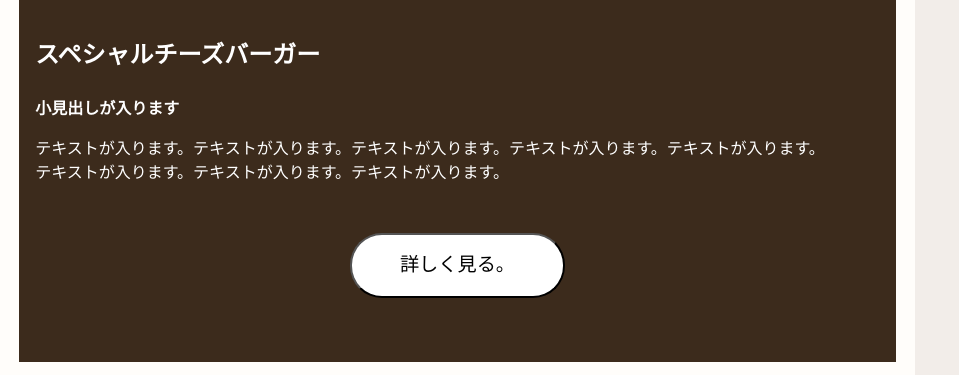
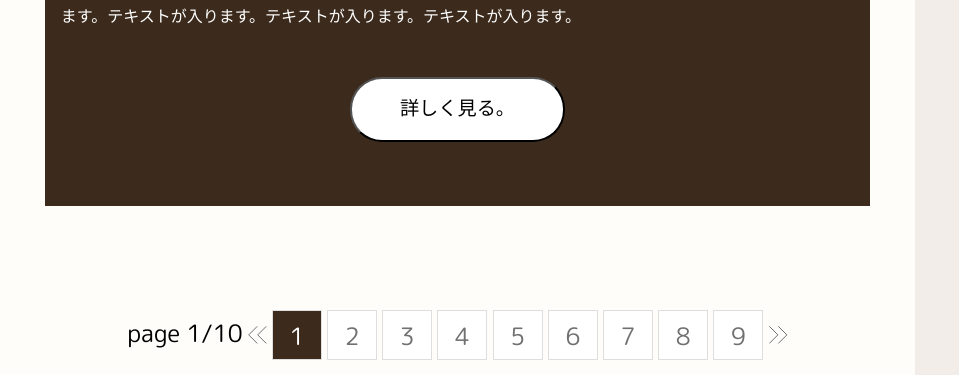
Before and after one commit to tenpei999/Hamburger, a PHP site: page /archive.html in a window 1280 px wide. Shown: the part 3424-3799 px from the top of the page, without its empty margins (0-959 px from the left). Run offline with PHP 8.4, Linux system fonts and the light colour scheme; some libraries are stand-ins or nearby versions.

Commit message:
archive mainvisual

```diff
--- a/archive.html
+++ b/archive.html
@@ -40,7 +40,7 @@
                       <a href="#">ハンバーガー</a>
                     </li>
                     <li>
-                      <a href="#">チーズバーガー</a>
+                      <a href="archive.html">チーズバーガー</a>
                     </li>
                     <li>
                       <a href="#">テリヤキバーガー</a>
@@ -220,7 +220,54 @@
             </div>
             <!-- スペシャルチーズバーガー -->
           </div>
+          <nav>
+            <ul class="c-pagination">
+              <li>
+                <p>page 1/10</p>
+              </li>
+              <li class="c-pagination--prev">
+                <a href="#">
+                  <img src="img/prev.png">
+                  <p>前へ</p>
+                </a>
+              </li>
+              <li class="c-pagination--no this">
+                <a href="#">1</a>
+              </li>
+              <li class="c-pagination--no">
+                <a href="#">2</a>
+              </li>
+              <li class="c-pagination--no">
+                <a href="#">3</a>
+              </li>
+              <li class="c-pagination--no">
+                <a href="#">4</a>
+              </li>
+              <li class="c-pagination--no">
+                <a href="#">5</a>
+              </li>
+              <li class="c-pagination--no">
+                <a href="#">6</a>
+              </li>
+              <li class="c-pagination--no">
+                <a href="#">7</a>
+              </li>
+              <li class="c-pagination--no">
+                <a href="#">8</a>
+              </li>
+              <li class="c-pagination--no">
+                <a href="#">9</a>
+              </li>
+              <li class="c-pagination--next">
+                <a href="#">
+                  <img src="img/next.png">
+                  <p>次へ</p>
+                </a>
+              </li>
+            </ul>
+          </nav>
         </div>
+        <!-- pages -->
 
       </main>
 
--- a/css/style.css
+++ b/css/style.css
@@ -261,6 +261,22 @@ input, button, textarea, select {
 .l-contents_pages {
   padding: 1rem 1.2rem 1rem 1.2rem;
 }
+@media screen and (min-width: 820px) {
+  .l-contents_pages {
+    padding: 1rem 2.8rem;
+  }
+}
+.l-contents_pages .c-contents_pages__title {
+  font-size: 1.8rem;
+  padding-top: 1rem;
+  padding-bottom: 1.2rem;
+}
+.l-contents_pages .c-contents_pages__text {
+  font-size: 1.1rem;
+  line-height: 1.5rem;
+  padding-right: 1rem;
+  padding-bottom: 1rem;
+}
 
 .l-about {
   width: 100%;
@@ -481,6 +486,79 @@ input, button, textarea, select {
 .c-card__btn {
   background-color: #ffffff;
   border-radius: 2rem;
+}
+
+.c-pagination {
+  font-size: 1.5rem;
+  display: flex;
+  justify-content: space-between;
+  padding: 3rem 5.3% 1rem 5.3%;
+}
+@media screen and (min-width: 820px) {
+  .c-pagination {
+    padding: 5rem 10% 0 10%;
+  }
+}
+.c-pagination li:first-child {
+  display: none;
+}
+@media screen and (min-width: 820px) {
+  .c-pagination li:first-child {
+    display: block;
+    padding-top: 5px;
+  }
+}
+.c-pagination--prev a, .c-pagination--next a, .c-pagination--no a {
+  display: flex;
+  flex-direction: row;
+}
+.c-pagination--prev a:hover, .c-pagination--next a:hover, .c-pagination--no a:hover {
+  background-color: rgba(0, 0, 0, 0.3);
+}
+.c-pagination--prev a p, .c-pagination--next a p, .c-pagination--no a p {
+  padding-left: 1rem;
+  font-weight: 10;
+  color: #707070;
+}
+@media screen and (min-width: 820px) {
+  .c-pagination--prev a p, .c-pagination--next a p, .c-pagination--no a p {
+    display: none;
+  }
+}
+@media screen and (min-width: 820px) {
+  .c-pagination--prev a img, .c-pagination--next a img, .c-pagination--no a img {
+    padding-top: 1rem;
+  }
+}
+.c-pagination--next a {
+  flex-direction: row-reverse;
+}
+.c-pagination--next p {
+  padding-right: 1rem;
+}
+.c-pagination--no {
+  display: none;
+}
+@media screen and (min-width: 820px) {
+  .c-pagination--no {
+    display: block;
+  }
+  .c-pagination--no a {
+    font-weight: 10;
+    color: #707070;
+    background-color: #ffffff;
+    display: inline-block;
+    border: 1px solid #dedede;
+    text-decoration: none;
+    width: 50px;
+    height: 50px;
+    line-height: 50px;
+    text-align: center;
+  }
+}
+.c-pagination--no.this a {
+  background-color: #3C2B1C;
+  color: #ffffff;
 }
 
 .p-header .c-background-color--bisque {
--- a/index.html
+++ b/index.html
@@ -40,7 +40,7 @@
                       <a href="#">ハンバーガー</a>
                     </li>
                     <li>
-                      <a href="#">チーズバーガー</a>
+                      <a href="archive.html">チーズバーガー</a>
                     </li>
                     <li>
                       <a href="#">テリヤキバーガー</a>
@@ -218,7 +218,7 @@
                 <a href="#">ハンバーガー</a>
               </li>
               <li>
-                <a href="#">チーズバーガー</a>
+                <a href="archive.html">チーズバーガー</a>
               </li>
               <li>
                 <a href="#">テリヤキバーガー</a>
--- a/scss/Foundation/_variable.scss
+++ b/scss/Foundation/_variable.scss
@@ -10,6 +10,7 @@ $white: #ffffff;
 $text-black: #3c2a10;
 $bg-brown: #3C2B1C;
 $base-white: #FFFDFA;
+$this-page-black: #3C2B1C;
 
 /* font-weight */
   $thin: 10;
--- a/scss/Layout/_contents.scss
+++ b/scss/Layout/_contents.scss
@@ -34,5 +34,21 @@
 
   &_pages {
     padding: 1rem 1.2rem 1rem 1.2rem;
+    @include m.mq (screen02) {
+      padding: 1rem 2.8rem;
+    }
+    .c-contents_pages {
+      &__title {
+        font-size: 1.8rem;
+        padding-top: 1rem;
+        padding-bottom: 1.2rem;
+      }
+      &__text {
+        font-size: 1.1rem;
+        line-height: 1.5rem;
+        padding-right: 1rem;
+        padding-bottom: 1rem;
+      }
+    }
   }
 }
--- a/scss/Object/Component/_contents.scss
+++ b/scss/Object/Component/_contents.scss
@@ -2,15 +2,4 @@
 
 .c-contents_pages {
   color: v.$text-black;
-  &__title {
-    font-size: 1.8rem;
-    padding-top: 1rem;
-    padding-bottom: 1.2rem;
-  }
-  &__text {
-    font-size: 1.1rem;
-    line-height: 1.5rem;
-    padding-right: 1rem;
-    padding-bottom: 1rem;
-  }
 }
--- /dev/null
+++ b/scss/Object/Component/_pagination.scss
@@ -0,0 +1,73 @@
+@use "../../Foundation/variable" as v;
+@use "../../Foundation/mixin" as m;
+
+.c-pagination {
+  font-size: 1.5rem;
+  display: flex;
+  justify-content: space-between;
+  padding: 3rem 5.3% 1rem 5.3%;
+  @include m.mq (screen02) {
+    padding: 5rem 10% 0 10%;
+  }
+  li:first-child {
+    display: none;
+    @include m.mq (screen02) {
+      display: block;
+      padding-top: 5px;
+    }
+  }
+  &--prev, &--next, &--no {
+    a {
+      display: flex;
+      flex-direction: row;
+      &:hover {
+        background-color: rgba($color: #000000, $alpha: 0.3);
+      }
+      p {
+        padding-left: 1rem;
+        font-weight: v.$thin;
+        color: v.$logo-gray;
+        @include m.mq (screen02) {
+          display: none;
+        }
+      }
+      img {
+        @include m.mq (screen02) {
+          padding-top: 1rem;
+        }
+      }
+    }
+  }
+  &--next {
+    a {
+      flex-direction: row-reverse;
+    }
+    p {
+      padding-right: 1rem;
+    }
+  }
+  &--no {
+    display: none;
+    @include m.mq (screen02) {
+      display: block;
+      a {
+          font-weight: v.$thin;
+          color: v.$logo-gray;
+          background-color: v.$white;
+          display: inline-block;
+          border: 1px solid #dedede;
+          text-decoration: none;
+          width: 50px;
+          height: 50px;
+          line-height: 50px;
+          text-align: center;
+      }
+    }
+    &.this{
+      a {
+        background-color: v.$this-page-black;
+        color: v.$white;
+      }
+    }
+  }
+}
--- a/scss/Object/project/_contents.scss
+++ b/scss/Object/project/_contents.scss
@@ -35,5 +35,6 @@
     padding-bottom: 9px;
   }
   &_pages {
+
   }
 }
--- a/scss/Object/project/_main-visual.scss
+++ b/scss/Object/project/_main-visual.scss
@@ -38,16 +38,38 @@
       height: 285px;
       background-image: url(../../../img/mb-shadow.svg);
       background-color: rgba(0, 0, 0, 0.8);
+      @include m.mq (screen03) {
+        height: 220px;
+      }
       .c-text--M-white {
+        display: flex;
+        flex-direction: column;
         font-family: v.$roboto;
         font-size: 1.3rem;
         font-weight: v.$Lbold;
         position: absolute;
         top: 38%;
         left: 25px;
+        @include m.mq (screen02) {
+          font-size: 1.7rem;
+          left: 6rem;
+          flex-direction: row;
+        }
+        @include m.mq (screen03) {
+          font-size: 1.4rem;
+          left: 4rem;
+        }
         p {
           font-size: 1.2rem;
+          text-align: center;
           font-weight: normal;
+          @include m.mq (screen02) {
+            padding-top: 1.7rem;
+            padding-left: 1rem;
+          }
+          @include m.mq (screen03) {
+            padding-top: 1.4rem;
+          }
         }
       }
     }
--- a/scss/style.scss
+++ b/scss/style.scss
@@ -23,6 +23,7 @@
 @forward "object/Component/menu-icon"; //メニューアイコン
 @forward "object/Component/contents"; //コンテンツ
 @forward "object/Component/card"; //カード
+@forward "object/Component/pagination"; //ページネーション
 
 
 /* Project
```
Also changed, not shown: other parts of css/style.css (+32 -11 lines), css/style.min.css, img/next.png (added), img/prev.png (added), 3 other files.
